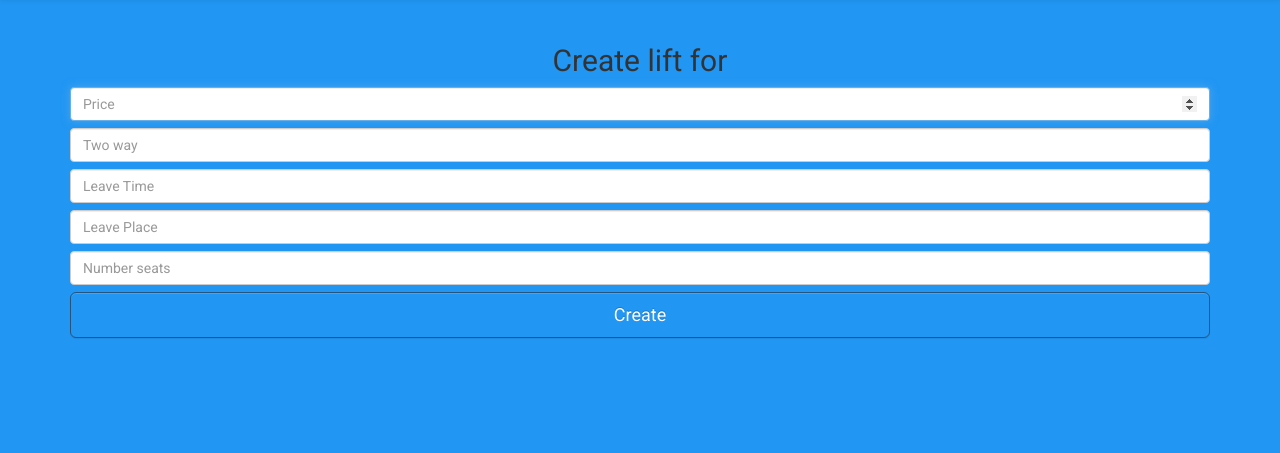
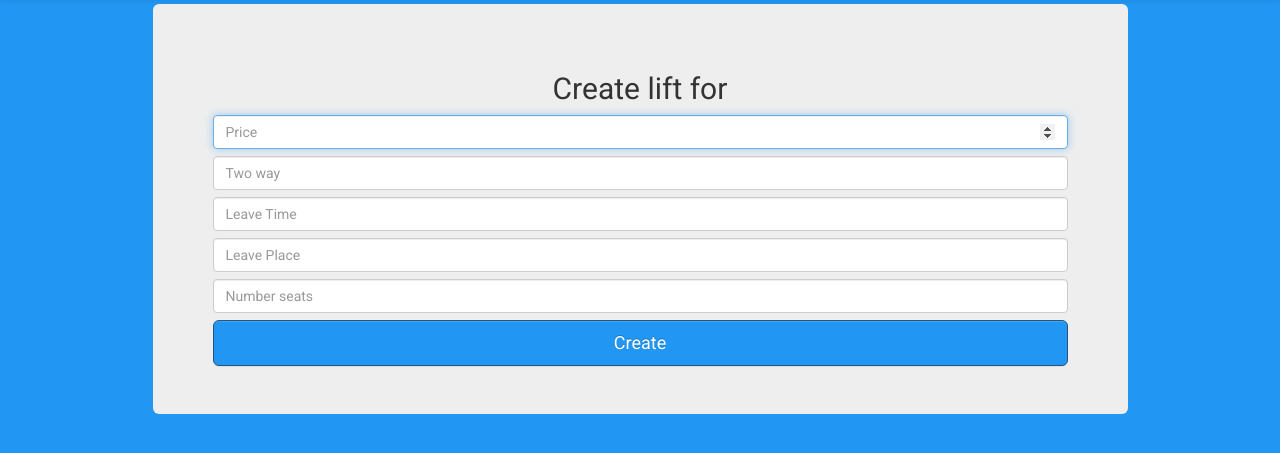
Before and after one commit to BSantos22/eventLift, a Flask app: page /event/1/create_lift in a window 1280 px wide. Shown: the part 66-519 px from the top of the page. Run offline with Flask 2, Linux system fonts and the light colour scheme; some libraries are stand-ins or nearby versions.

Commit message:
Added jumbotron to create_lift

```diff
--- a/eventlift/static/create_lift.css
+++ b/eventlift/static/create_lift.css
@@ -1,5 +1,5 @@
-.giro {
-    margin-top: 90px;
+#content {
+    margin-top: 70px;
 }
 
 input, button {
--- a/eventlift/templates/create_lift.html
+++ b/eventlift/templates/create_lift.html
@@ -1,14 +1,16 @@
 {% extends "base.html" %}
 
 {% block head %}
-
 <link rel="stylesheet" type="text/css" href="../../static/create_lift.css">
 {% endblock %}
 
-
 {% block content %}
 
-<div class="container giro">
+<div class="container">
+    <div class="row">
+        <div class="col-md-10 col-md-offset-1 col-xs-10 col-xs-offset-1">
+            <div class="row">
+                <div class="jumbotron">
                     <form class="form-create-event" method="post">
                         <h2 class="form-create-event-heading text-center">Create lift for</h2>
                         <label for="inputPrice" class="sr-only" >Price</label>
@@ -25,4 +27,9 @@
                         <button class="btn btn-lg btn-primary btn-block" type="submit">Create</button>
                     </form>
                 </div>
+            </div>
+        </div>
+    </div>
+</div>
+
 {% endblock %}
```
Lines whose indentation alone changed are shown as unchanged.
